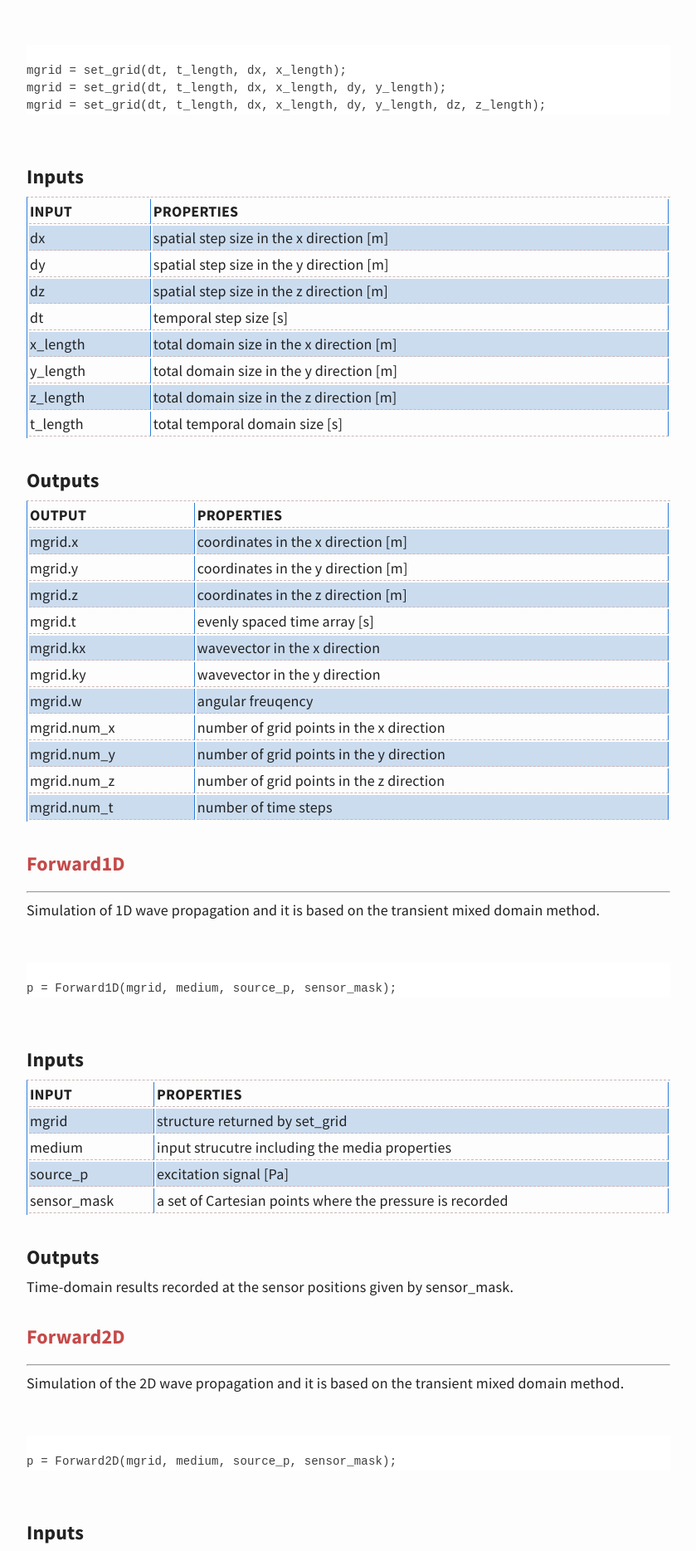
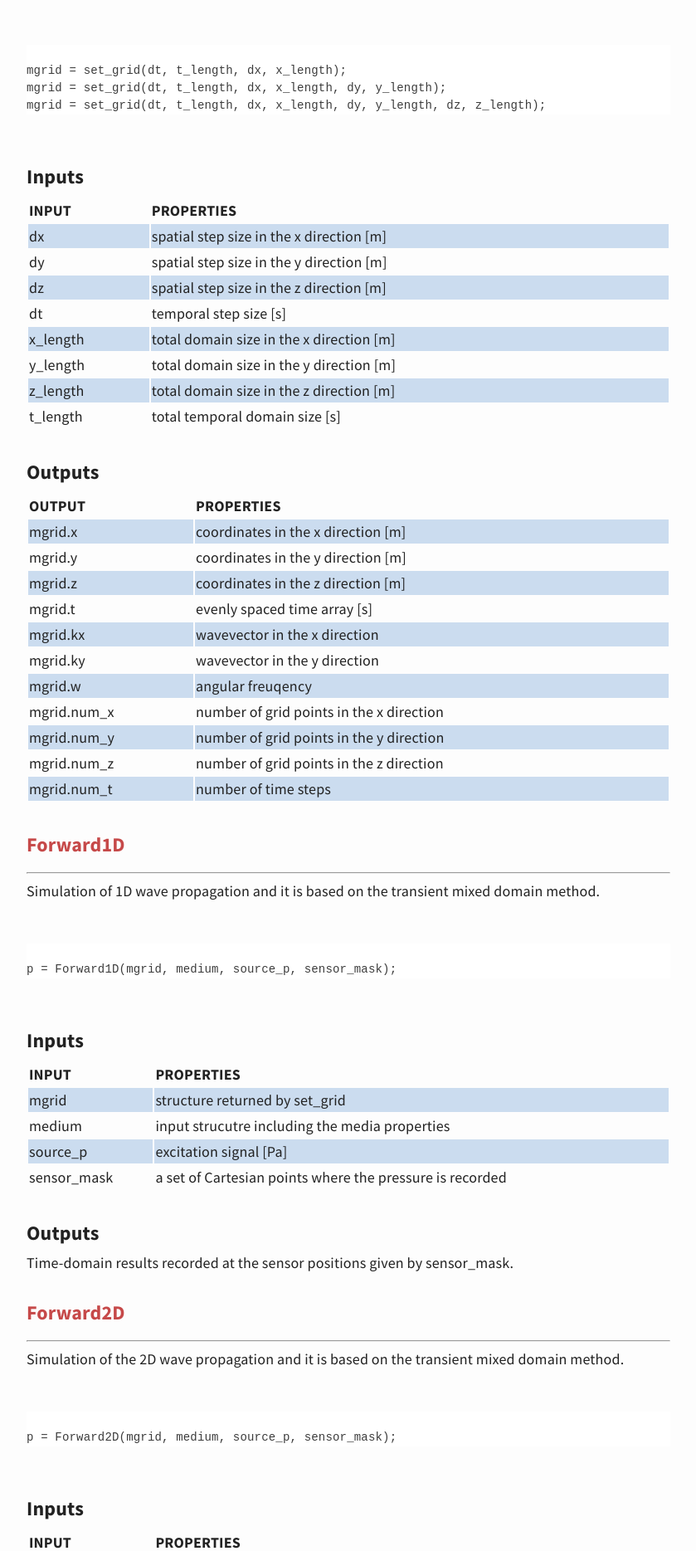
Before and after one commit to m-SOUND/mSOUND, a Jekyll site: the page built from function.html, in a window 1280 px wide. Shown: the part 479-2348 px from the top of the page at 83% size, without its empty margins (220-1059 px from the left). Built offline with Jekyll 4.4.1, drawn with Linux system fonts in a browser that asks for light colours.

Commit message:
Update header.html

```diff
--- a/_includes/header.html
+++ b/_includes/header.html
@@ -7,13 +7,11 @@
 
  <style>
   table{
-    border-left:1px solid #2f7ed8; border-top:1px dashed #ccb7b7;
     width: 100%;
     word-wrap:break-word; word-break:break-all;}
 
   table th,td{
     text-align:left;
-    border-right:1px solid #2f7ed8; border-bottom:1px dashed #ccb7b7;
   }
   tr:nth-child(even) {
      background-color: #cbdcef;}
```
